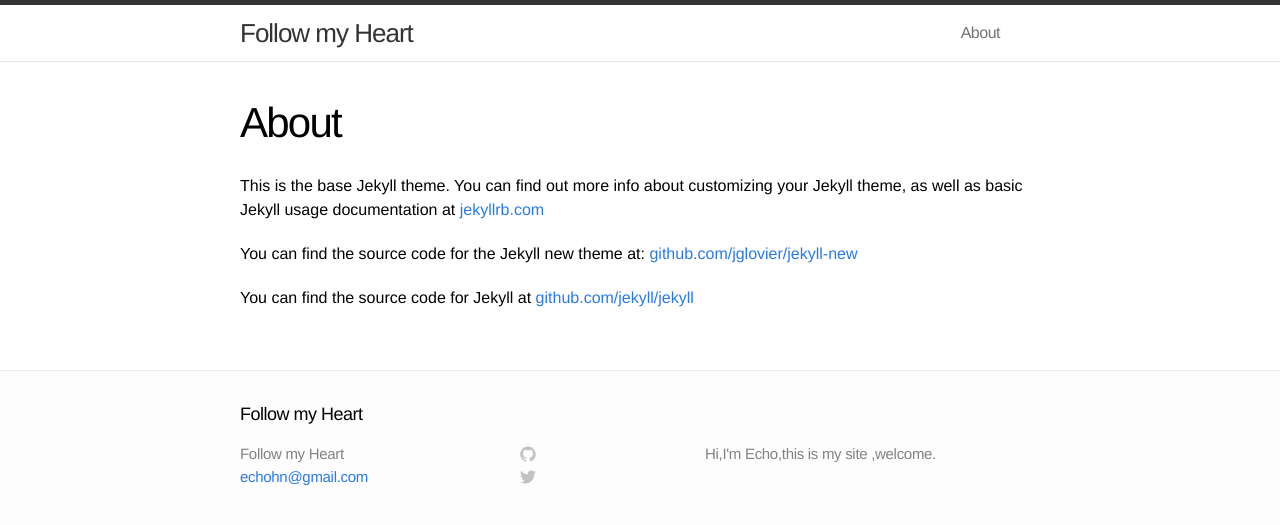
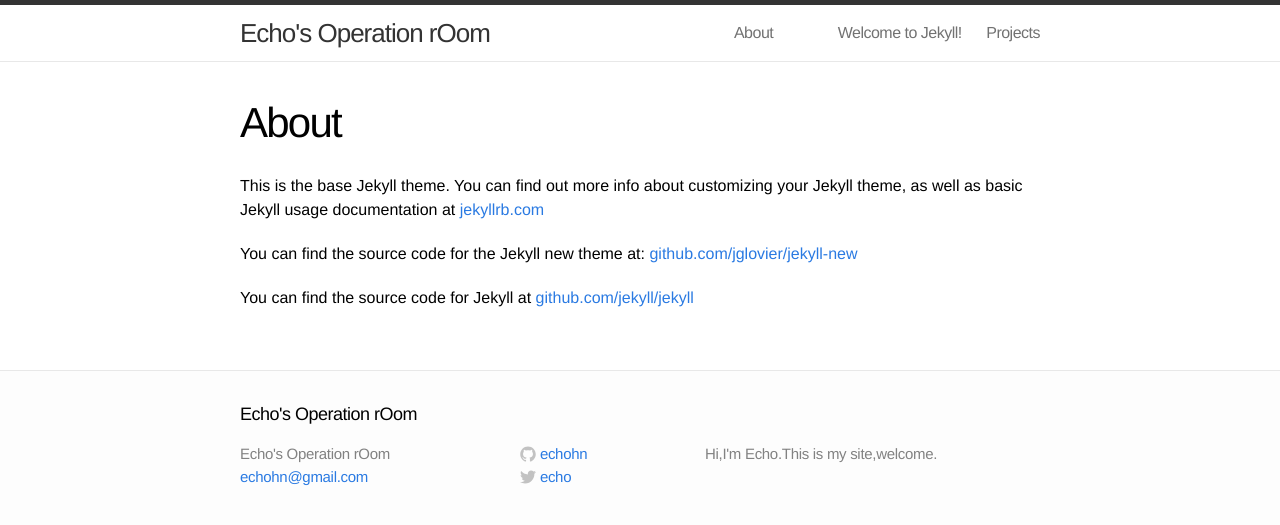
Before and after one commit to echohn/my_jekyll, a Jekyll site: the page built from about.md, in a window 1280 px wide. Shown: the top 525 px of the page. Built offline with Jekyll 4.4.1, drawn with Linux system fonts in a browser that asks for light colours.

Commit message:
change twitter

```diff
--- a/_config.yml
+++ b/_config.yml
@@ -1,9 +1,13 @@
 # Site settings
-title: Follow my Heart
+title: "Echo's Operation rOom"
 email: echohn@gmail.com
-description: "Hi,I'm Echo,this is my site ,welcome."
+description: "Hi,I'm Echo.This is my site,welcome."
 baseurl: ""
 url: "http://www.echooo.me"
+username: "echohn"
+
+source: /opt/my_jekyll
+destination: /var/www/html/blog
 
 # Build settings
 markdown: kramdown
--- a/_includes/footer.html
+++ b/_includes/footer.html
@@ -33,7 +33,7 @@
           </a>
         </li>
         <li>
-          <a href="https://twitter.com/{{ site.username }}">
+          <a href="https://twitter.com/echo_hon">
             <span class="icon twitter">
               <svg version="1.1" class="twitter-icon-svg" xmlns="http://www.w3.org/2000/svg" xmlns:xlink="http://www.w3.org/1999/xlink" x="0px" y="0px"
                  viewBox="0 0 16 16" enable-background="new 0 0 16 16" xml:space="preserve">
@@ -46,7 +46,7 @@
                 c6.015,0,9.304-4.983,9.304-9.304c0-0.142-0.003-0.283-0.009-0.423C14.976,4.29,15.531,3.714,15.969,3.058z"/>
               </svg>
             </span>
-            <span class="username">{{ site.username }}</span>
+            <span class="username">echo</span>
           </a>
         </li>
       </ul>
```
Also changed, not shown: projects/index.md (added, +11 -0 lines), projects/sh/index.md (added, +9 -0 lines), 1 other file.
